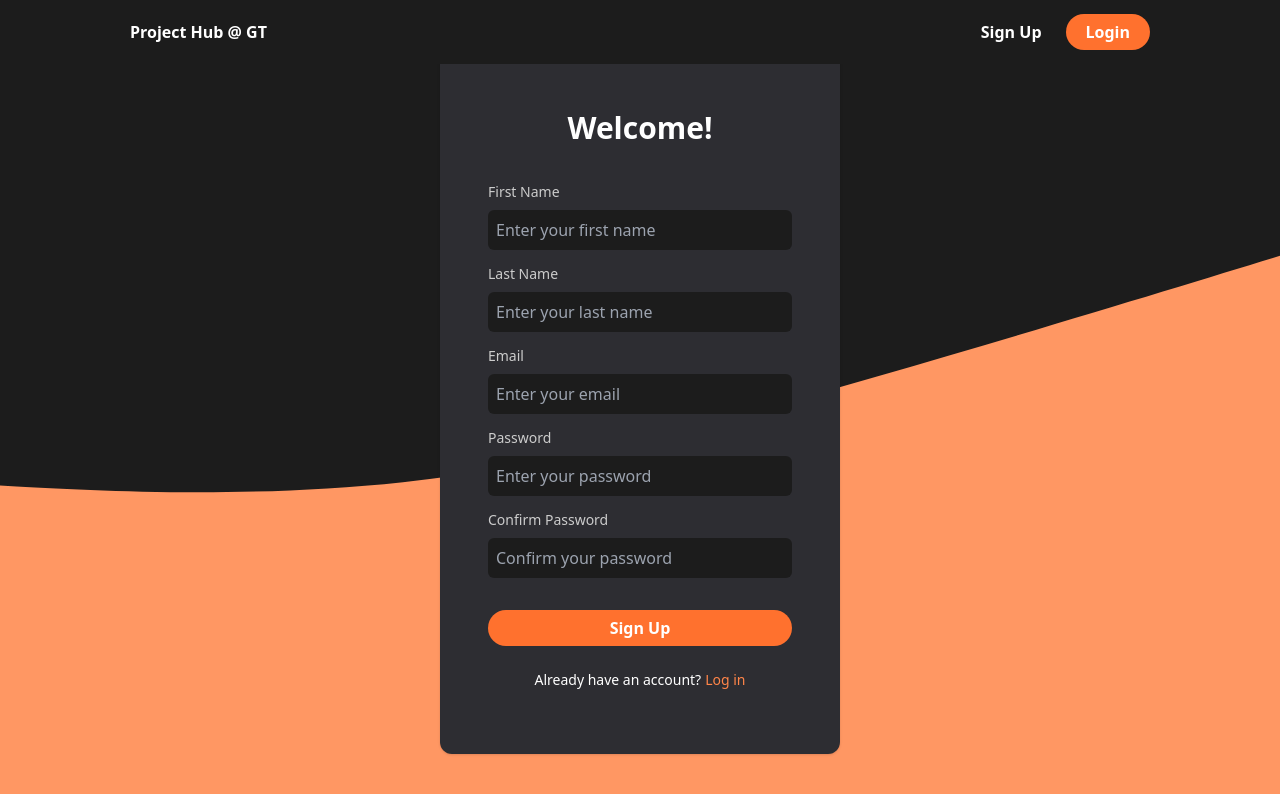
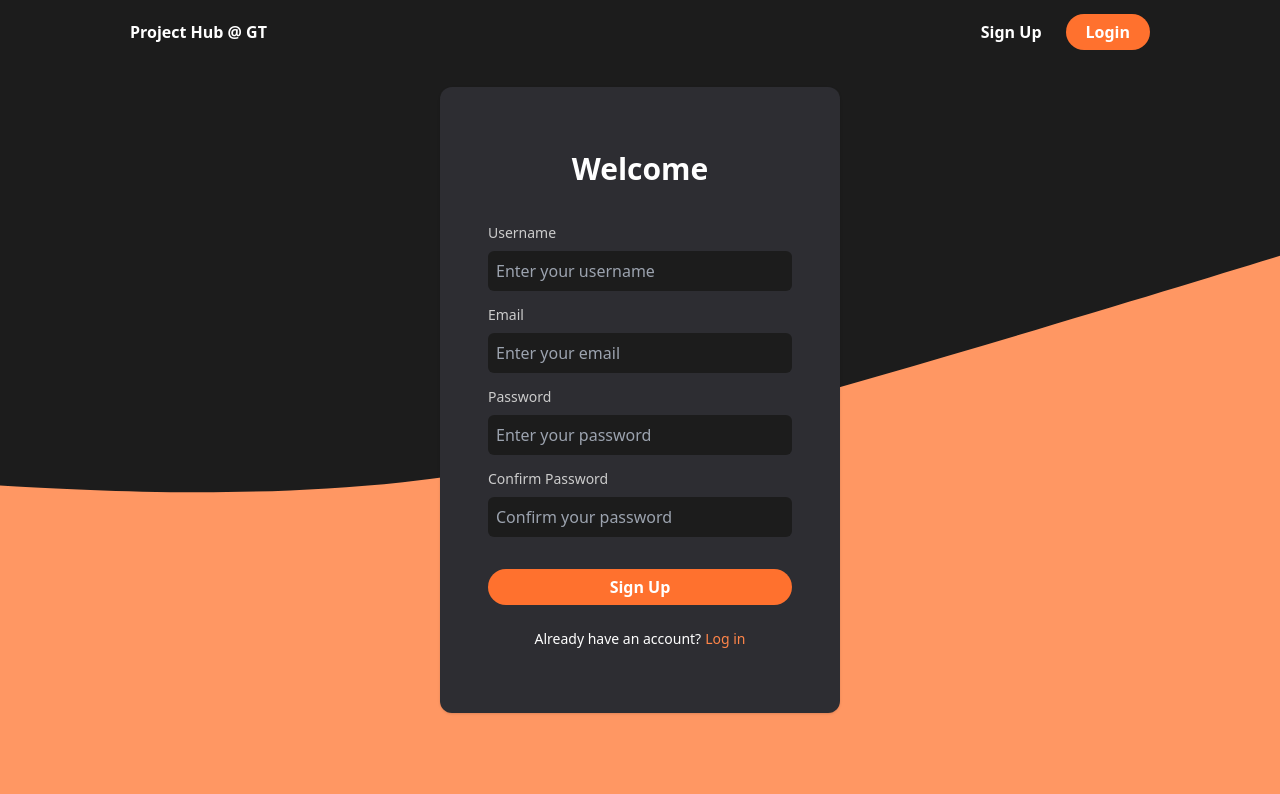
Before and after one commit to Kishanmp3/ProjectHub-GT, a React (Vite) app: page /signup in a window 1280 px wide. Shown: the top 794 px of the page. Built offline with nearby package versions, Linux system fonts and the light colour scheme.

Commit message:
updated signup page

```diff
--- a/package.json
+++ b/package.json
@@ -13,6 +13,7 @@
     "@chakra-ui/react": "^2.8.2",
     "@emotion/react": "^11.13.3",
     "@emotion/styled": "^11.13.0",
+    "axios": "^1.7.7",
     "framer-motion": "^11.7.0",
     "react": "^18.3.1",
     "react-dom": "^18.3.1",
--- a/src/pages/Signup.jsx
+++ b/src/pages/Signup.jsx
@@ -1,36 +1,100 @@
-import React from "react";
-import { Link } from "react-router-dom";
+import React, { useState } from "react";
+import { Link, useNavigate } from "react-router-dom";
 import CustomInput from "../components/CustomInput";
+import Axios from "axios";
 import wave from "../assets/wave.svg";
 
 const Signup = () => {
+    const [username, setUsername] = useState("");
+    const [email, setEmail] = useState("");
+    const [password, setPassword] = useState("");
+    const [confirmPassword, setConfirmPassword] = useState("");
+    const [error, setError] = useState("");
+
+    const handleSubmit = (e) => {
+        e.preventDefault();
+
+        if (password !== confirmPassword) {
+            setError("Passwords do not match");
+            return;
+        }
+
+        setError("");
+
+        Axios.post("http://localhost:3000/auth/signup", {
+            username,
+            email,
+            password,
+        })
+            .then((response) => {
+                if (response.data.status) {
+
+                } else {
+                    setError(response.data.message || "Signup failed");
+                }
+            })
+            .catch((err) => {
+                console.error(err);
+                setError("An error occurred during signup.");
+            });
+    };
+
     return (
         <>
-            <img className="w-full absolute"/>
-            <section
-                className="min-h-[calc(100vh)] margins h-full flex justify-center items-center">
-                <img src={wave} className="w-full h-full object-cover absolute -z-10"/>
+            <img className="w-full absolute" />
+            <section className="min-h-[calc(100vh)] margins h-full flex justify-center items-center">
+                <img src={wave} className="w-full h-full object-cover absolute -z-10" />
+
                 <div className="shadow px-12 py-16 rounded bg-surface-200 w-[400px]">
-                    <div className="flex flex-col gap-y-6">
-                        <h2 className="w-full flex justify-center text-text">Welcome!</h2>
+                    <form className="flex flex-col gap-y-6" onSubmit={handleSubmit}>
+                        <h2 className="w-full flex justify-center text-text">Welcome</h2>
+
                         <div className="flex flex-col gap-y-1.5">
-                            <CustomInput placeholder={"Enter your first name"} label={"First Name"} />
-                            <CustomInput placeholder={"Enter your last name"} label={"Last Name"} />
-                            <CustomInput placeholder={"Enter your email"} label={"Email"} />
-                            <CustomInput placeholder={"Enter your password"} label={"Password"} />
-                            <CustomInput placeholder={"Confirm your password"} label={"Confirm Password"} />
+                            <CustomInput
+                                placeholder={"Enter your username"}
+                                label={"Username"}
+                                value={username}
+                                onChange={(e) => setUsername(e.target.value)}
+                            />
+                            <CustomInput
+                                placeholder={"Enter your email"}
+                                label={"Email"}
+                                value={email}
+                                onChange={(e) => setEmail(e.target.value)}
+                            />
+                            <CustomInput
+                                placeholder={"Enter your password"}
+                                label={"Password"}
+                                type="password"
+                                value={password}
+                                onChange={(e) => setPassword(e.target.value)}
+                            />
+                            <CustomInput
+                                placeholder={"Confirm your password"}
+                                label={"Confirm Password"}
+                                type="password"
+                                value={confirmPassword}
+                                onChange={(e) => setConfirmPassword(e.target.value)}
+                            />
                         </div>
 
-                        <button className="primary-btn">Sign Up</button>
+                        {error && <p className="text-red-500">{error}</p>}
+
+                        <button className="primary-btn" type="submit">
+                            Sign Up
+                        </button>
+
                         <div className="flex w-full justify-center text-sm gap-x-1">
                             <span>Already have an account?</span>
-                            <Link to="/login" className="link">Log in</Link>
+                            <Link to="/login" className="link">
+                                Log in
+                            </Link>
                         </div>
-                    </div>
+                    </form>
                 </div>
             </section>
         </>
-    )
+    );
 }
 
 export default Signup;
```
Also changed, not shown: 1 other file (tests, documents, lock files or other folders).
